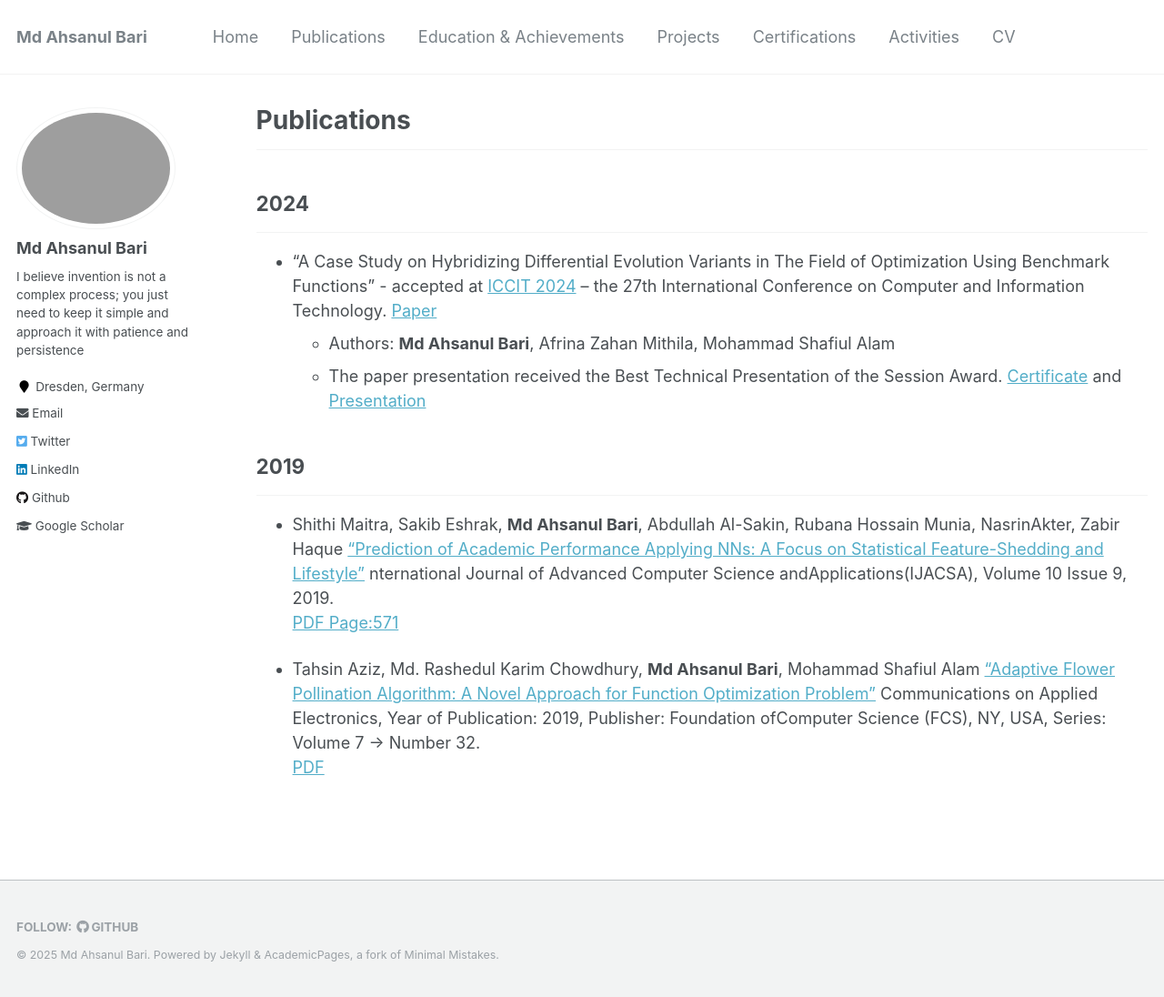
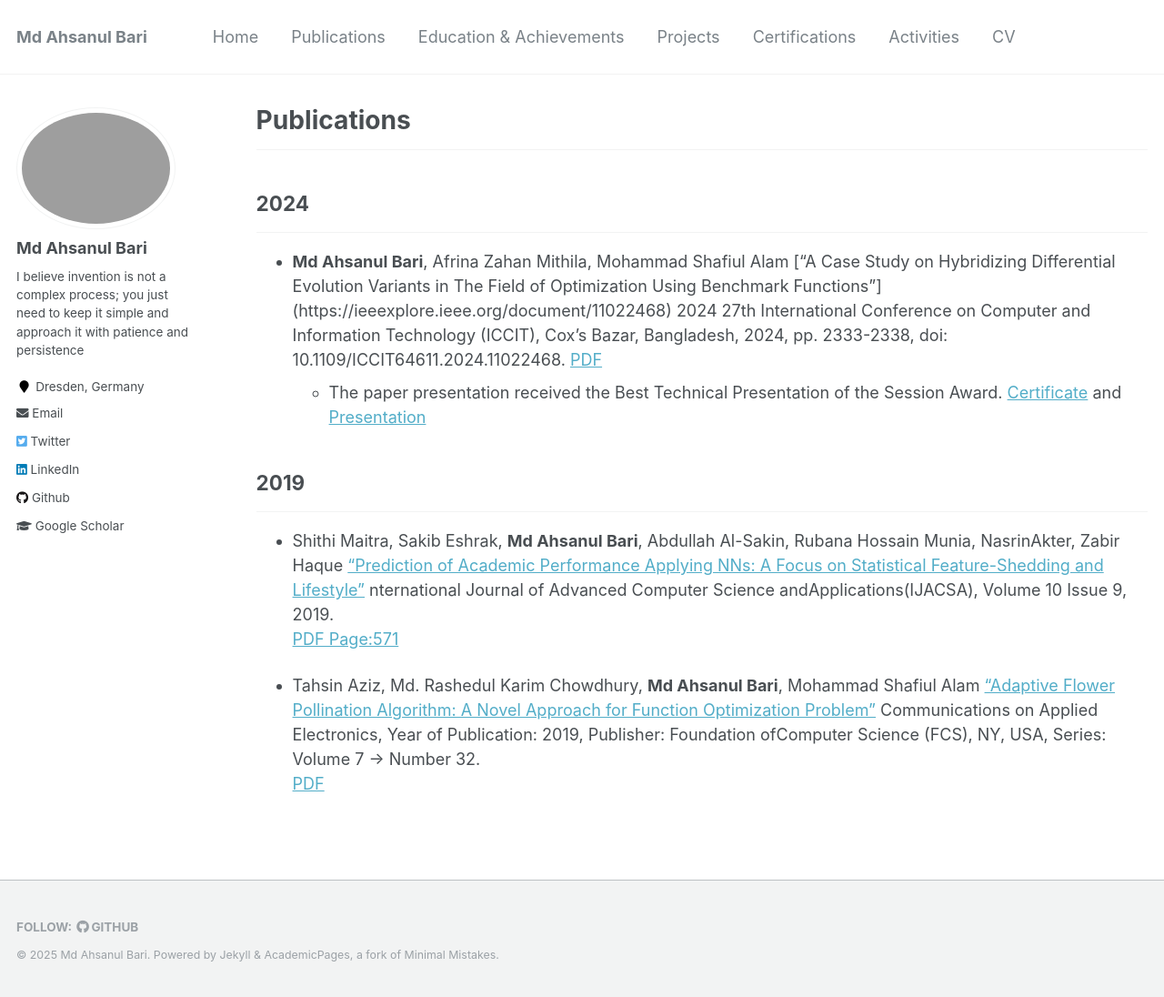
Before and after one commit to AhsanulBariRomi/ahsanul-bari.github.io, a Jekyll site: the page built from _pages/publications.md, in a window 1280 px wide and 1096 px high. Shown: the whole window at 91% size. Built offline with Jekyll 4.4.1, drawn with Linux system fonts in a browser that asks for light colours.

Commit message:
IEEE Xplore link to paper

```diff
--- a/_pages/publications.md
+++ b/_pages/publications.md
@@ -9,8 +9,7 @@ author_profile: true
 ## 2024
 
 ---
-- "A Case Study on Hybridizing Differential Evolution Variants in The Field of Optimization Using Benchmark Functions" - accepted at [ICCIT 2024](https://iccit.org.bd/2024/home/) – the 27th International Conference on Computer and Information Technology. [Paper](https://drive.google.com/file/d/1OQNXe1mXuUGVlLQHB8t3U9uB4aDYl-lQ/view?usp=sharing)
-	- Authors: **Md Ahsanul Bari**, Afrina Zahan Mithila, Mohammad Shafiul Alam
+- **Md Ahsanul Bari**, Afrina Zahan Mithila, Mohammad Shafiul Alam ["A Case Study on Hybridizing Differential Evolution Variants in The Field of Optimization Using Benchmark Functions"] (https://ieeexplore.ieee.org/document/11022468) 2024 27th International Conference on Computer and Information Technology (ICCIT), Cox's Bazar, Bangladesh, 2024, pp. 2333-2338, doi: 10.1109/ICCIT64611.2024.11022468. [PDF](https://drive.google.com/file/d/1OQNXe1mXuUGVlLQHB8t3U9uB4aDYl-lQ/view?usp=sharing)
 	- The paper presentation received the Best Technical Presentation of the Session Award. [Certificate](https://drive.google.com/file/d/1id8fUF_Q9R2oezZCvNZlriu2QClAgopg/view?usp=sharing) and [Presentation](https://docs.google.com/presentation/d/186U_9hK7mqkXC6YnM-4VGPZ6VWhCKdB4/edit?usp=sharing&ouid=107859767730216986960&rtpof=true&sd=true)
 
 
```
